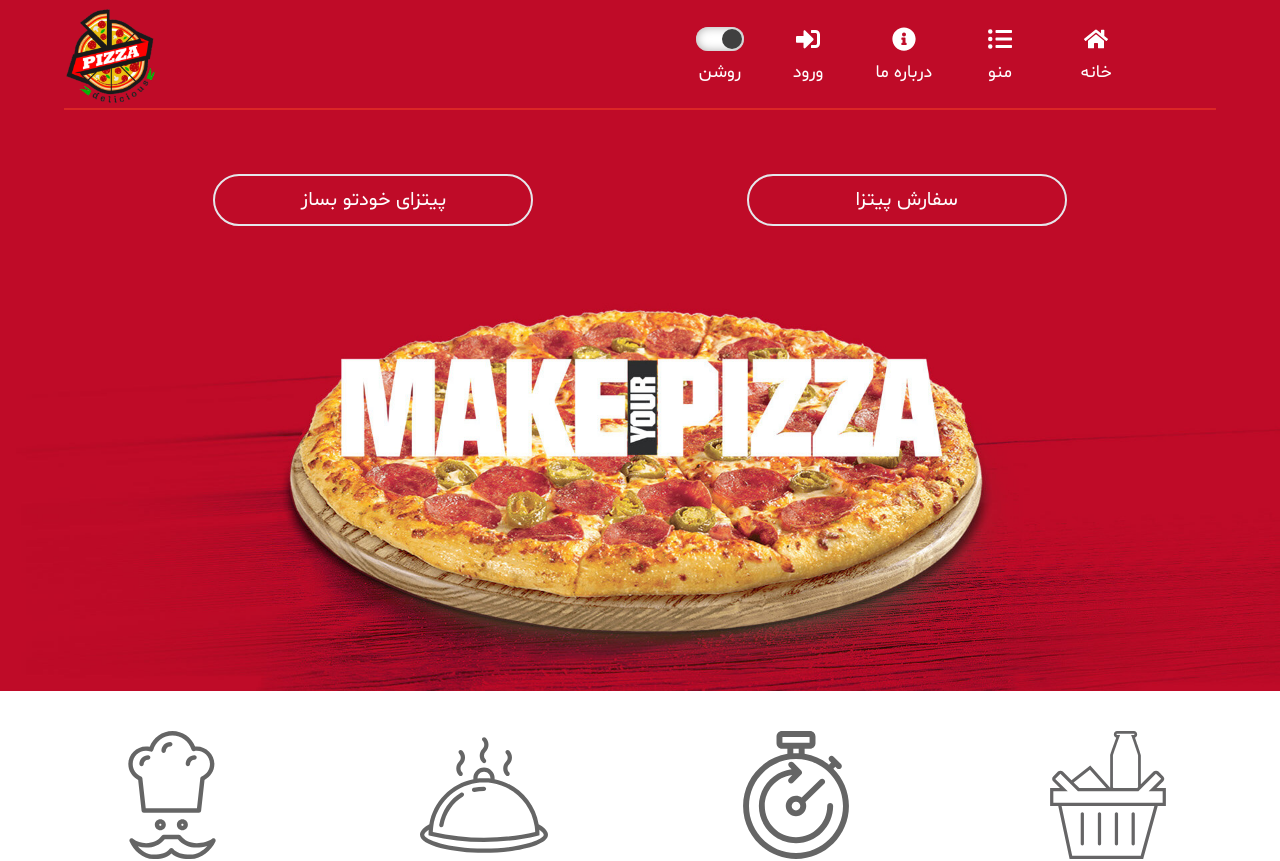
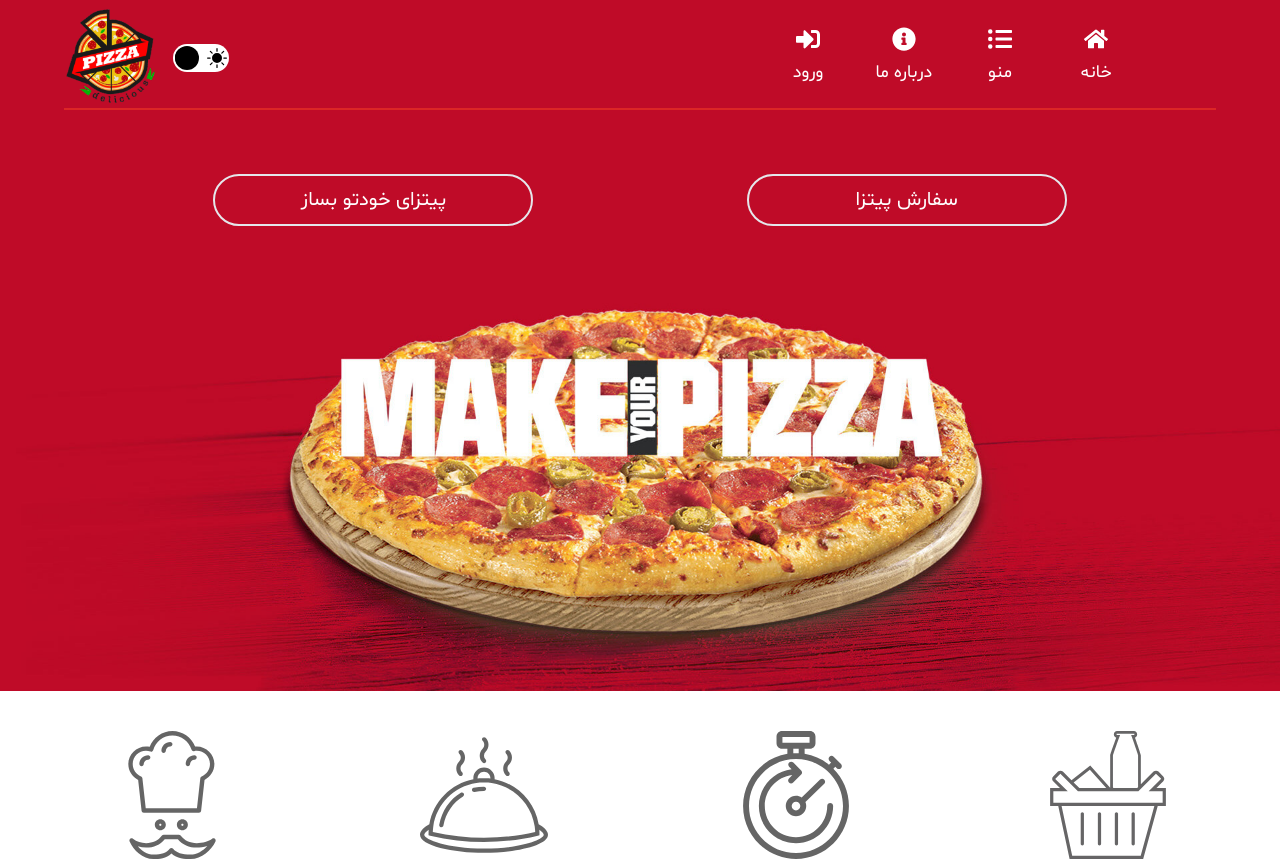
Before and after one commit to bahram5570/pizza, a React (Create React App) app: page /Home in a window 1280 px wide. Shown: the top 861 px of the page. Built offline with nearby package versions, Linux system fonts and the light colour scheme.

Commit message:
Change "darkMode" style

```diff
--- a/src/components/home/HomeSlider.tsx
+++ b/src/components/home/HomeSlider.tsx
@@ -19,7 +19,7 @@ const HomeSlider = () => {
               alt={x.alt}
               className="rounded-lg shadow-[0_10px_10px_#aaaaaa] dark:shadow-none"
             />
-            <h3 className="text-right text-xl mt-2 mr-4">{x.txt}</h3>
+            <h3 className="md:text-right text-xl mt-2 mx-4">{x.txt}</h3>
           </div>
         ))}
       </div>
--- a/src/components/layout/header/Header.tsx
+++ b/src/components/layout/header/Header.tsx
@@ -1,10 +1,10 @@
 import React, { useState, useEffect } from 'react';
-import { Link } from 'react-router-dom';
-import brandIcon from '../../data/images/brandIcon.png';
+import HeaderIcon from './HeaderIcon';
+import HeaderLinks from './HeaderLinks';
 import HeaderCart from './HeaderCart';
 import HeaderCartSmall from './HeaderCartSmall';
 import HeaderMenuIcon from './HeaderMenuIcon';
-import { FaHome, FaListUl, FaInfoCircle, FaSignInAlt } from 'react-icons/fa';
+
 
 const initialDarkMode = localStorage.getItem('darkMode')
   ? JSON.parse(localStorage.getItem('darkMode') || '')
@@ -15,6 +15,21 @@ const Header: React.FC = () => {
 
   const [darkMode, setDarkMode] = useState(initialDarkMode);
 
+  // Fix "darkMode" with Redux
+  // !!!!!!!!!!!!!!!!!!!!!!!!!!!!!!!!!!!!!!!!!!!!!!!!!!!!!!!!!!!!!!!!!!!!!!!!!!!!!!!!!!!!!!!!!!!!!!!
+  // !!!!!!!!!!!!!!!!!!!!!!!!!!!!!!!!!!!!!!!!!!!!!!!!!!!!!!!!!!!!!!!!!!!!!!!!!!!!!!!!!!!!!!!!!!!!!!!
+  // !!!!!!!!!!!!!!!!!!!!!!!!!!!!!!!!!!!!!!!!!!!!!!!!!!!!!!!!!!!!!!!!!!!!!!!!!!!!!!!!!!!!!!!!!!!!!!!
+  // !!!!!!!!!!!!!!!!!!!!!!!!!!!!!!!!!!!!!!!!!!!!!!!!!!!!!!!!!!!!!!!!!!!!!!!!!!!!!!!!!!!!!!!!!!!!!!!
+  // !!!!!!!!!!!!!!!!!!!!!!!!!!!!!!!!!!!!!!!!!!!!!!!!!!!!!!!!!!!!!!!!!!!!!!!!!!!!!!!!!!!!!!!!!!!!!!!
+  // !!!!!!!!!!!!!!!!!!!!!!!!!!!!!!!!!!!!!!!!!!!!!!!!!!!!!!!!!!!!!!!!!!!!!!!!!!!!!!!!!!!!!!!!!!!!!!!
+  // !!!!!!!!!!!!!!!!!!!!!!!!!!!!!!!!!!!!!!!!!!!!!!!!!!!!!!!!!!!!!!!!!!!!!!!!!!!!!!!!!!!!!!!!!!!!!!!
+  // !!!!!!!!!!!!!!!!!!!!!!!!!!!!!!!!!!!!!!!!!!!!!!!!!!!!!!!!!!!!!!!!!!!!!!!!!!!!!!!!!!!!!!!!!!!!!!!
+  // !!!!!!!!!!!!!!!!!!!!!!!!!!!!!!!!!!!!!!!!!!!!!!!!!!!!!!!!!!!!!!!!!!!!!!!!!!!!!!!!!!!!!!!!!!!!!!!
+  // !!!!!!!!!!!!!!!!!!!!!!!!!!!!!!!!!!!!!!!!!!!!!!!!!!!!!!!!!!!!!!!!!!!!!!!!!!!!!!!!!!!!!!!!!!!!!!!
+  // !!!!!!!!!!!!!!!!!!!!!!!!!!!!!!!!!!!!!!!!!!!!!!!!!!!!!!!!!!!!!!!!!!!!!!!!!!!!!!!!!!!!!!!!!!!!!!!
+  // !!!!!!!!!!!!!!!!!!!!!!!!!!!!!!!!!!!!!!!!!!!!!!!!!!!!!!!!!!!!!!!!!!!!!!!!!!!!!!!!!!!!!!!!!!!!!!!
+  // !!!!!!!!!!!!!!!!!!!!!!!!!!!!!!!!!!!!!!!!!!!!!!!!!!!!!!!!!!!!!!!!!!!!!!!!!!!!!!!!!!!!!!!!!!!!!!!
+  // !!!!!!!!!!!!!!!!!!!!!!!!!!!!!!!!!!!!!!!!!!!!!!!!!!!!!!!!!!!!!!!!!!!!!!!!!!!!!!!!!!!!!!!!!!!!!!!
   const darkModeHandler = () => {
     setDarkMode(!darkMode);
     localStorage.setItem('darkMode', JSON.stringify(!darkMode));
@@ -31,85 +46,19 @@ const Header: React.FC = () => {
   return (
     <header className="px-4 lg:px-16 py-2 bg-headerRed dark:bg-[#333333] text-white">
       <div className="flex justify-between md:items-center border-b-2 border-red-600 dark:border-neutral-500">
-        <img src={brandIcon} alt="brandIcon" className="w-auto h-24 mb-1" />
+        <section className='flex items-center h-fit'>
+          <HeaderIcon onDarkMode={darkModeHandler} darkMode={darkMode} />
+        </section>
 
-        <div className="flex flex-col md:flex-row items-end md:items-center lg:mr-8">
+        <section className="flex flex-col md:flex-row items-end md:items-center lg:mr-8">
           <HeaderMenuIcon
             showMenu={showMenu}
             onShowMenu={() => setShowMenu(!showMenu)}
           />
-
-          <nav>
-            <ul
-              className={`header_ul ${
-                showMenu
-                  ? 'max-h-80 md:max-h-fit'
-                  : 'max-h-0 md:max-h-fit overflow-hidden'
-              }`}
-            >
-              <li
-                onClick={() => darkModeHandler()}
-                className="
-                    text-lg
-                    my-2
-                    lg:mx-4
-                    flex
-                    md:flex-col-reverse
-                    justify-end
-                    md:items-center
-                    md:w-12
-                    hover:scale-110
-                    duration-200
-                    cursor-pointer"
-              >
-                <p className="hidden md:block">{darkMode ? 'تاریک' : 'روشن'}</p>
-                <div className="relative w-14 md:w-full h-6 rounded-full bg-white shadow-[0_0_10px_#aaaaaa_inset] md:mb-2">
-                  <span
-                    className={`
-                        w-5
-                        h-5
-                        absolute
-                        top-0.5
-                        ${darkMode
-                            ? 'left-0.5 bg-cyan-500'
-                            : 'left-[26px] bg-neutral-700'
-                        }
-                        duration-200
-                        rounded-full
-                    `}
-                  />
-                </div>
-              </li>
-              <li>
-                <Link to="/Login">
-                  <p>ورود</p>
-                  <FaSignInAlt />
-                </Link>
-              </li>
-              <li>
-                <Link to="/About">
-                  <p>درباره ما</p>
-                  <FaInfoCircle />
-                </Link>
-              </li>
-              <li>
-                <Link to="/Menu">
-                  <p>منو</p>
-                  <FaListUl />
-                </Link>
-              </li>
-              <li>
-                <Link to="/Home">
-                  <p>خانه</p>
-                  <FaHome />
-                </Link>
-              </li>
-            </ul>
-          </nav>
-
+          <HeaderLinks showMenu={showMenu} />
           <HeaderCart />
           <HeaderCartSmall />
-        </div>
+        </section>
       </div>
     </header>
   );
--- /dev/null
+++ b/src/components/layout/header/HeaderIcon.tsx
@@ -0,0 +1,40 @@
+import { Fragment } from 'react';
+import brandIcon from '../../data/images/brandIcon.png';
+
+import { BsSunFill, BsMoonFill } from 'react-icons/bs';
+
+interface darkModeType {
+  onDarkMode: () => void;
+  darkMode: boolean;
+}
+
+const HeaderIcon: React.FC<darkModeType> = ({ onDarkMode, darkMode }) => {
+  return (
+    <Fragment>
+      <img src={brandIcon} alt="brandIcon" className="w-auto h-24 mb-1" />
+
+      <div
+        onClick={onDarkMode}
+        className="header_darkMode"
+      >
+        <BsSunFill className="absolute top-1 right-0.5 w-auto h-5" />
+        <BsMoonFill className="absolute top-1 left-0.5 w-auto h-5" />
+
+        <span
+          className={`
+            absolute
+            top-0.5
+            ${darkMode ? 'left-[31px]' : 'left-[2px]'}
+            duration-200
+            w-6
+            h-6
+            rounded-full
+            bg-black
+          `}
+        />
+      </div>
+    </Fragment>
+  );
+};
+
+export default HeaderIcon;
--- /dev/null
+++ b/src/components/layout/header/HeaderLinks.tsx
@@ -0,0 +1,44 @@
+import React from 'react';
+import { Link } from 'react-router-dom';
+import { FaHome, FaListUl, FaInfoCircle, FaSignInAlt } from 'react-icons/fa';
+
+const HeaderLinks: React.FC<{ showMenu: boolean }> = ({ showMenu }) => {
+  return (
+    <nav>
+      <ul
+        className={`header_ul ${
+          showMenu
+            ? 'max-h-80 md:max-h-fit'
+            : 'max-h-0 md:max-h-fit overflow-hidden'
+        }`}
+      >
+        <li>
+          <Link to="/Login">
+            <p>ورود</p>
+            <FaSignInAlt />
+          </Link>
+        </li>
+        <li>
+          <Link to="/About">
+            <p>درباره ما</p>
+            <FaInfoCircle />
+          </Link>
+        </li>
+        <li>
+          <Link to="/Menu">
+            <p>منو</p>
+            <FaListUl />
+          </Link>
+        </li>
+        <li>
+          <Link to="/Home">
+            <p>خانه</p>
+            <FaHome />
+          </Link>
+        </li>
+      </ul>
+    </nav>
+  );
+};
+
+export default HeaderLinks;
--- a/src/components/layout/header/HeaderMenuIcon.tsx
+++ b/src/components/layout/header/HeaderMenuIcon.tsx
@@ -7,7 +7,7 @@ interface OnShowType {
 
 const HeaderMenuIcon: React.FC<OnShowType> = ({ onShowMenu, showMenu }) => {
   return (
-    <div onClick={onShowMenu} className="md:hidden flex items-center mt-6">
+    <div onClick={onShowMenu} className="md:hidden flex items-center mt-8">
       <p className='mr-3 text-lg'>{showMenu ? 'بستن منو' : 'نمایش منو'}</p>
       <section>
         <span
--- a/src/index.css
+++ b/src/index.css
@@ -18,6 +18,14 @@
 
     /* Layout */
 
+    .header_darkMode {
+        @apply relative w-14 h-7 bg-white text-black rounded-full cursor-pointer ml-4
+    }
+
+    .header_darkMode:hover span {
+        @apply shadow-[0_0_10px_#aaaaaa_inset]
+    }
+
     .header_cart_component {
         @apply hidden md:block relative rounded-full px-8 pt-2 pb-4 bg-lime-600 cursor-pointer;
     };
@@ -35,11 +43,11 @@
         @apply flex flex-col-reverse md:flex-row md:mr-4 lg:mr-10 duration-700 mt-4 md:mt-0
     }
 
-    .header_ul li:not(:first-child) {
+    .header_ul li {
         @apply my-2 mx-2 md:w-16 lg:w-20 border-b-2 border-transparent duration-200 text-lg
     }
 
-    .header_ul li:hover:not(:first-child) {
+    .header_ul li:hover {
         @apply border-white
     }
 
@@ -47,7 +55,7 @@
         @apply flex md:flex-col-reverse justify-end items-center
     }
 
-    .header_ul svg:not(:first-child) {
+    .header_ul svg {
         @apply w-auto h-6 ml-3 md:ml-0 md:mb-2
     }
 
```
